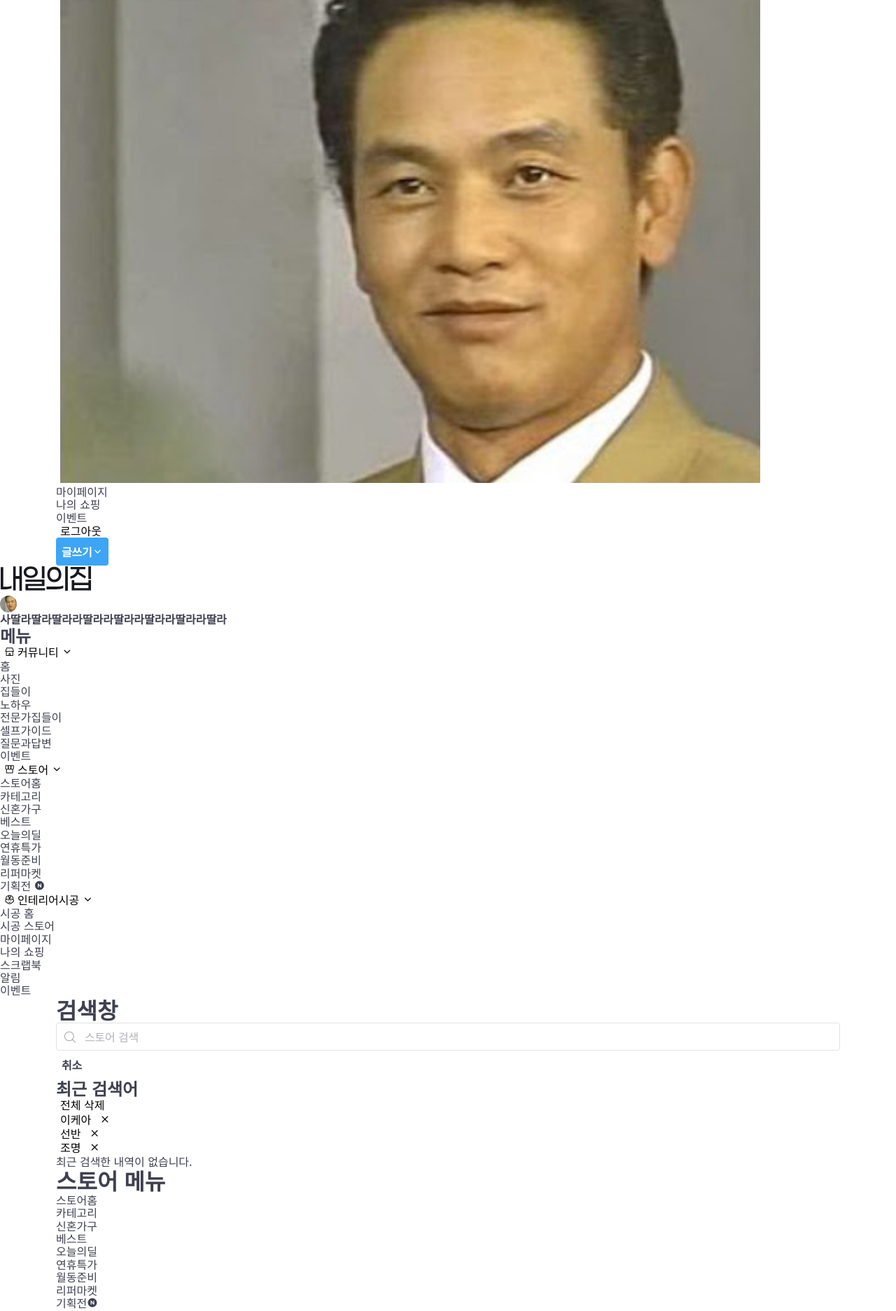
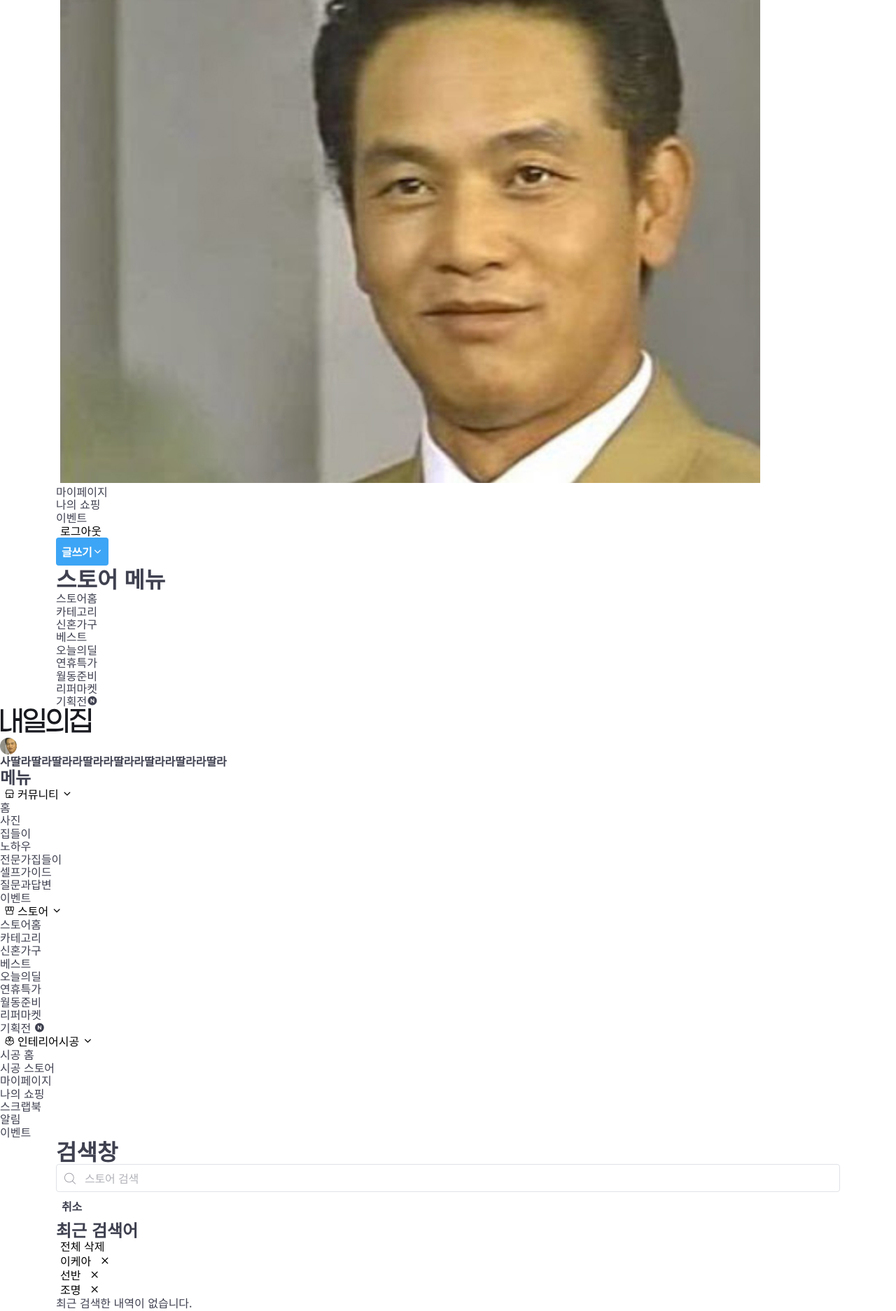
Before and after one commit to munjehun/tomorrow-house, a website: page index.html in a window 1280 px wide. Shown: the part 325-2198 px from the top of the page at 70% size. Drawn offline with Linux system fonts and the light colour scheme; files whose address does not match are found by name.

Commit message:
Re-structure index.html

```diff
--- a/index.html
+++ b/index.html
@@ -36,8 +36,9 @@
     />
   </head>
   <body>
+    <header class="global-header">
       <!-- gnb : global-navigation-bar -->
-    <header class="gnb">
+      <div class="gnb">
         <!-- 부트스트랩 그리드를 쓸 때는 .container > .row > .col-* 순서를 꼭 지키자! 사이에 다른 태그 금지! -->
         <div class="container">
           <div class="row">
@@ -51,7 +52,10 @@
                 <div class="gnb-left">
                   <h1 class="logo">
                     <a href="/">
-                    <img src="./assets/images/Logo.svg" alt="내일의 집 로고" />
+                      <img
+                        src="./assets/images/Logo.svg"
+                        alt="내일의 집 로고"
+                      />
                     </a>
                   </h1>
 
@@ -109,7 +113,8 @@
                             </button>
                           </li>
                           <li class="search-history-item">
-                          <button class="word-button" type="button">선반</button
+                            <button class="word-button" type="button">
+                              선반</button
                             ><button
                               class="delete-button"
                               type="button"
@@ -119,7 +124,8 @@
                             </button>
                           </li>
                           <li class="search-history-item">
-                          <button class="word-button" type="button">조명</button
+                            <button class="word-button" type="button">
+                              조명</button
                             ><button
                               class="delete-button"
                               type="button"
@@ -181,8 +187,12 @@
 
                       <div class="my-menu-content">
                         <ul class="my-menu-list">
-                        <li class="my-menu-item"><a href="/">마이페이지</a></li>
-                        <li class="my-menu-item"><a href="/">나의 쇼핑</a></li>
+                          <li class="my-menu-item">
+                            <a href="/">마이페이지</a>
+                          </li>
+                          <li class="my-menu-item">
+                            <a href="/">나의 쇼핑</a>
+                          </li>
                           <li class="my-menu-item"><a href="/">이벤트</a></li>
                           <li class="my-menu-item">
                             <button type="button">로그아웃</button>
@@ -225,7 +235,41 @@
             </div>
           </div>
         </div>
+      </div>
+
+      <!-- lnb : local-navigation-bar -->
+      <nav class="lnb">
+        <div class="container">
+          <div class="row">
+            <div class="col-sm-4">
+              <h1 class="visually-hidden">스토어 메뉴</h1>
+
+              <ul class="lnb-list">
+                <li class="lnb-item is-active"><a href="/">스토어홈</a></li>
+                <li class="lnb-item"><a href="/">카테고리</a></li>
+                <li class="lnb-item"><a href="/">신혼가구</a></li>
+                <li class="lnb-item"><a href="/">베스트</a></li>
+                <li class="lnb-item"><a href="/">오늘의딜</a></li>
+                <li class="lnb-item"><a href="/">연휴특가</a></li>
+                <li class="lnb-item"><a href="/">월동준비</a></li>
+                <li class="lnb-item"><a href="/">리퍼마켓</a></li>
+                <li class="lnb-item">
+                  <a href="/"
+                    >기획전<i class="ic-new" lang="en" aria-label="new"></i
+                  ></a>
+                </li>
+              </ul>
+            </div>
+          </div>
+        </div>
+      </nav>
     </header>
+
+    <main class="product-show">
+      <!-- 상품 상세페이지 본론 -->
+    </main>
+
+    <footer class="global-footer"></footer>
 
     <aside class="sidebar sm-only">
       <header class="sidebar-header">
@@ -402,32 +446,6 @@
       </div>
     </aside>
 
-    <nav class="lnb">
-      <div class="container">
-        <div class="row">
-          <div class="col-sm-4">
-            <h1 class="visually-hidden">스토어 메뉴</h1>
-
-            <ul class="lnb-list">
-              <li class="lnb-item is-active"><a href="/">스토어홈</a></li>
-              <li class="lnb-item"><a href="/">카테고리</a></li>
-              <li class="lnb-item"><a href="/">신혼가구</a></li>
-              <li class="lnb-item"><a href="/">베스트</a></li>
-              <li class="lnb-item"><a href="/">오늘의딜</a></li>
-              <li class="lnb-item"><a href="/">연휴특가</a></li>
-              <li class="lnb-item"><a href="/">월동준비</a></li>
-              <li class="lnb-item"><a href="/">리퍼마켓</a></li>
-              <li class="lnb-item">
-                <a href="/"
-                  >기획전<i class="ic-new" lang="en" aria-label="new"></i
-                ></a>
-              </li>
-            </ul>
-          </div>
-        </div>
-      </div>
-    </nav>
-
     <!-- 그림자를 위한 의미없는 div -->
     <div class="overlay" aria-hidden></div>
   </body>
```
Lines whose indentation alone changed are shown as unchanged.
